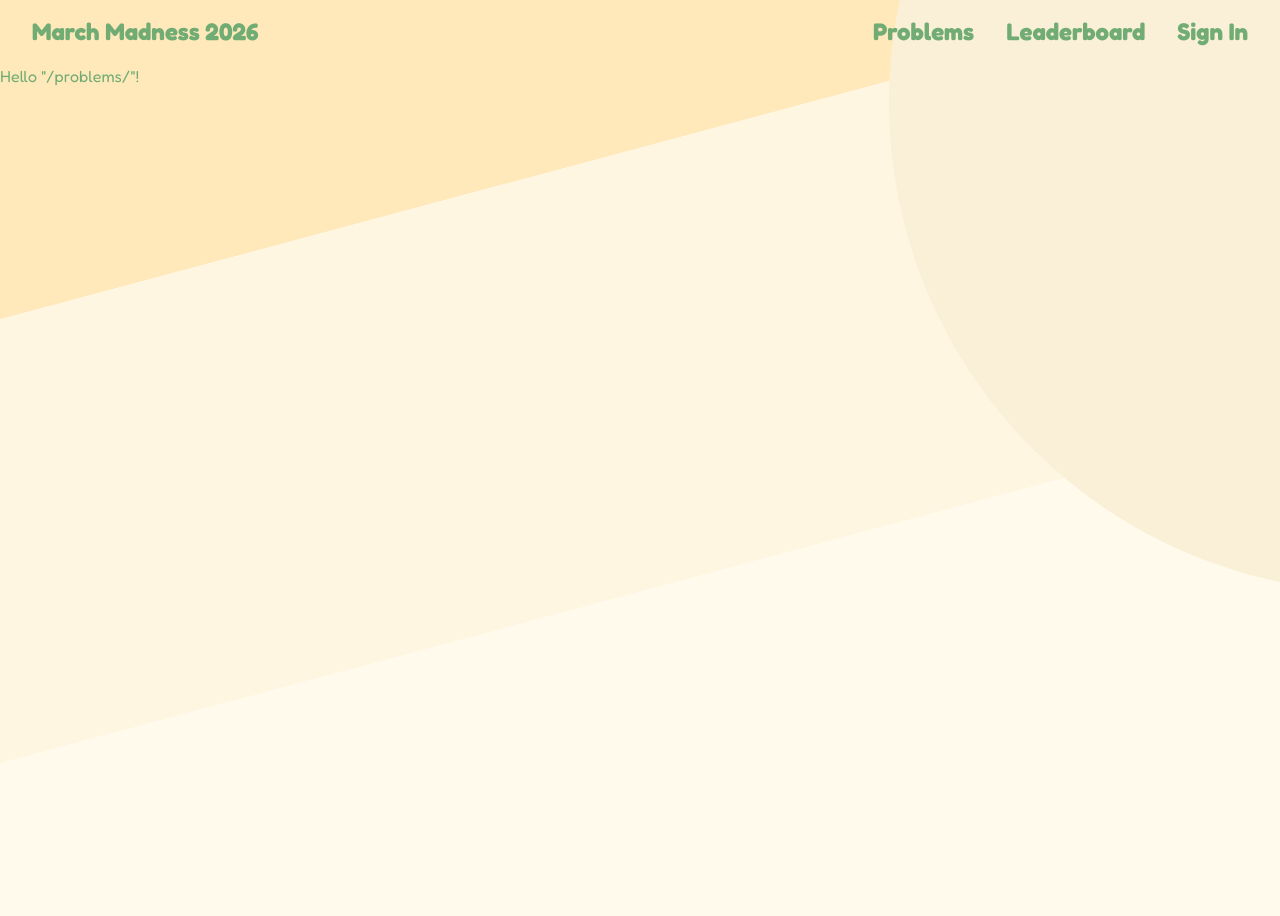
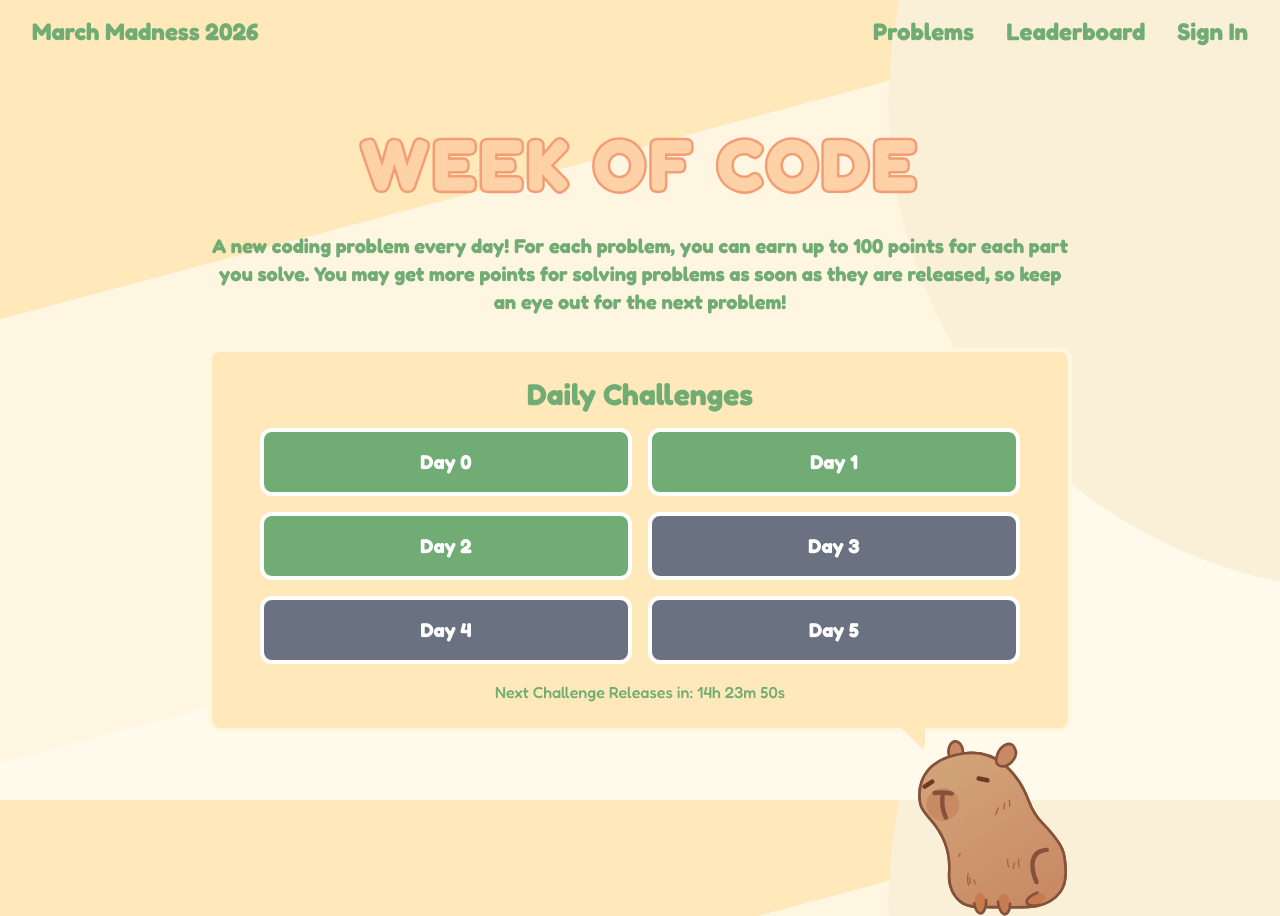
Before and after one commit to MarkRyanGarcia/acm-march-madness-2026, a React (Vite) app in the folder frontend/: page /problems in a window 1280 px wide. Before the commit the page ends 800 px from the top, so only its background shows below. Built offline with nearby package versions, Linux system fonts and the light colour scheme; no server answers; a web font is replaced by a local one.

Commit message:
UI for /problems

```diff
--- a/frontend/src/routes/problems/index.tsx
+++ b/frontend/src/routes/problems/index.tsx
@@ -1,9 +1,54 @@
-import { createFileRoute } from "@tanstack/react-router";
+import { Link, createFileRoute } from "@tanstack/react-router";
+import { StrokedText } from "@/components/StrokedText";
 
 export const Route = createFileRoute("/problems/")({
   component: RouteComponent,
 });
 
 function RouteComponent() {
-  return <div>Hello "/problems/"!</div>;
+  const problems = ["Day 0", "Day 1", "Day 2", "Day 3", "Day 4", "Day 5"];
+
+  return (
+    <div className="relative p-4 max-w-4xl mx-auto grid justify-center gap-8 mt-8 md:mt-12 font-[Fredoka]">
+      <h1 className="font-extrabold text-center">
+        <StrokedText
+          text="WEEK OF CODE"
+          color="var(--orange-200)"
+          outlineColor="var(--orange-300)"
+          className="text-3xl sm:text-5xl md:text-7xl tracking-wider"
+        />
+      </h1>
+      <p className="text-center font-bold md:text-xl">
+        A new coding problem every day! For each problem, you can earn up to 100
+        points for each part you solve. You may get more points for solving
+        problems as soon as they are released, so keep an eye out for the next
+        problem!
+      </p>
+
+      <div className="relative rounded-xl w-full mx-auto grid gap-4 items-center px-6 md:px-12 py-6 bg-background-300 border-4 border-background-200">
+        <h2 className="text-3xl text-center font-bold">Daily Challenges</h2>
+        <div className="w-full grid grid-cols-1 gap-2 sm:grid-cols-2 sm:gap-4">
+          {problems.map((problem, i) => (
+            <Link
+              key={problem}
+              to="/problems/$day"
+              params={{ day: "0" }}
+              disabled={i > 2}
+              className={`rounded-xl border-white border-4 text-white font-bold text-center p-2 sm:p-4 text-xl transition ${i > 2 ? "bg-gray-500" : "bg-grass-400 hover:bg-gold-100"}`}
+            >
+              {problem}
+            </Link>
+          ))}
+        </div>
+        <div className="font-medium text-center">
+          Next Challenge Releases in: 14h 23m 50s
+        </div>
+        <div className="absolute -bottom-6 right-1/4 sm:right-1/6 w-8 h-8 rounded-lg bg-background-300 [clip-path:polygon(100%_0,100%_100%,0_0)]" />
+        <img
+          src="/capybara.svg"
+          className="absolute -bottom-1/2 right-0 w-40"
+        />
+      </div>
+    </div>
+  );
 }
--- a/frontend/src/styles.css
+++ b/frontend/src/styles.css
@@ -16,6 +16,8 @@
   --blue-300: oklch(0.7282 0.0856 263.22);
   --pink-200: oklch(0.8436 0.0672 0.89);
   --pink-300: oklch(0.7871 0.1302 0.89);
+  --orange-200: oklch(0.8902 0.0765 64.66);
+  --orange-300: oklch(0.7748 0.1176 45.25);
   --gold-100: oklch(0.8122 0.1456 78.68); /* #F4B542 */
 
   font-family: "Fredoka", sans-serif;
@@ -36,6 +38,8 @@
   --color-blue-200: var(--blue-200);
   --color-blue-300: var(--blue-300);
   --color-pink-200: var(--pink-200);
+  --color-orange-200: var(--orange-200);
+  --color-orange-300: var(--orange-300);
   --color-gold-100: var(--gold-100);
 }
 
```
